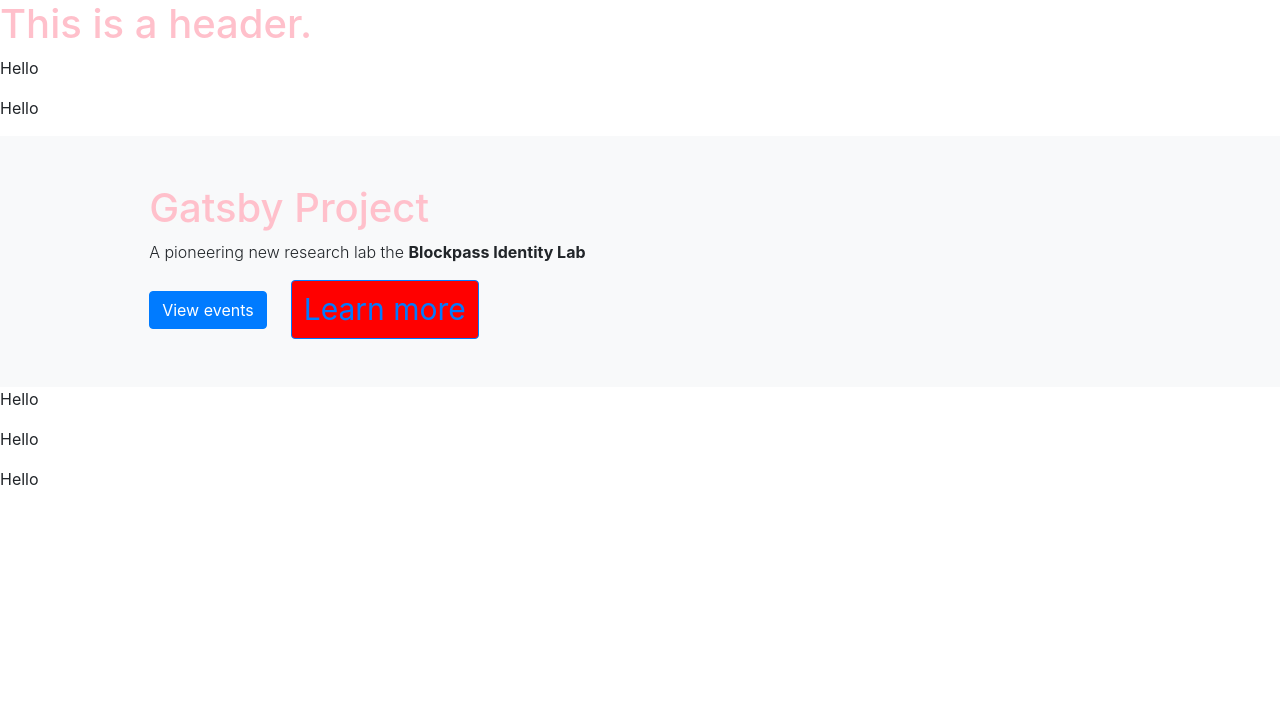
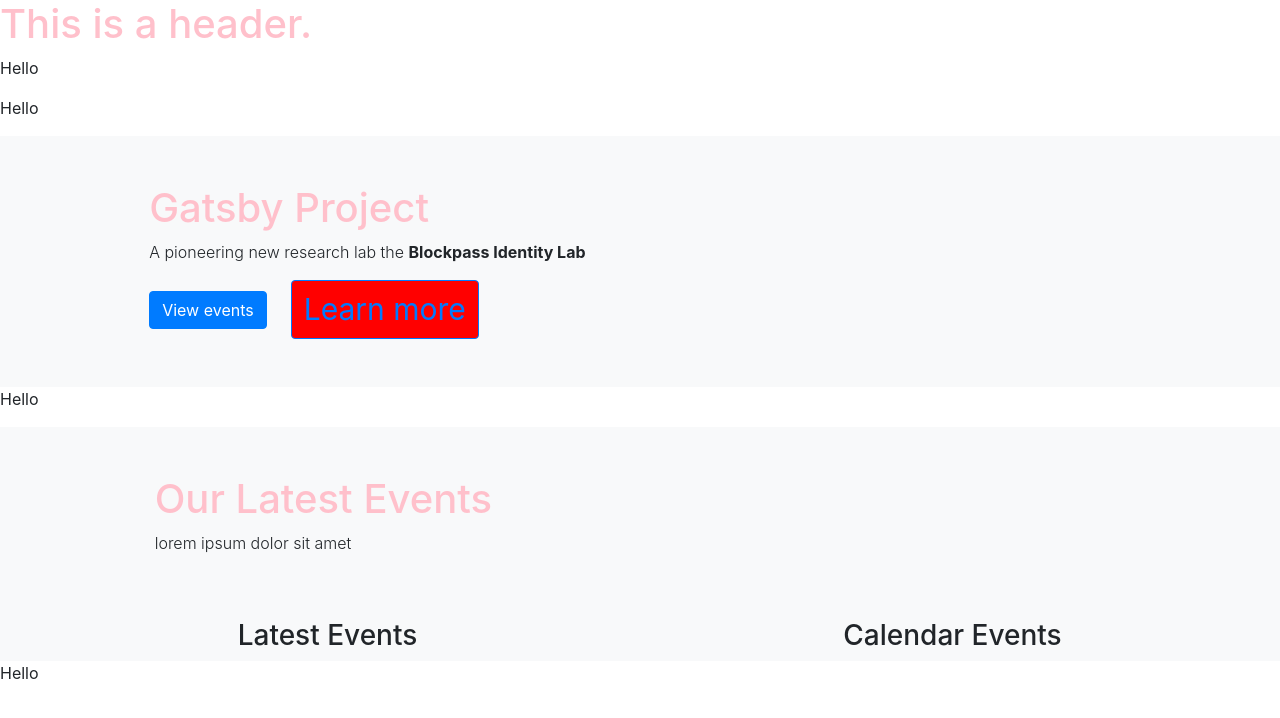
Before and after one commit to blockpass-identity-lab/bil-website, a Gatsby site: page / in a window 1280 px wide. Built offline with nearby package versions, Linux system fonts and the light colour scheme; Gatsby itself is replaced by a stand-in of ours.

Commit message:
events components uncommented

```diff
--- a/src/components/events.js
+++ b/src/components/events.js
@@ -2,25 +2,25 @@
 
 const Events = () => {
   return (
-  //   <div class="container-fluid bg-light">
-  //   <div class="row">
-  //     <div class="col-md-11 offset-1 p-5">
-  //       <h1>Our Latest Events</h1>
-  //       <p class="font-weight-light">lorem ipsum dolor sit amet</p>
-  //     </div>
-  //   </div>
-  //   <div class="container-fluid bg-light">
-  //     <div class="row">
-  //       <div class="col-md-6 col-sm-12">
-  //         <h3 class="text-md-center">Latest Events</h3>
-  //       </div>
-  //       <div class="col-md-6 col-sm-12">
-  //         <h3 class="text-md-center">Calendar Events</h3>
-  //       </div>
-  //     </div>
-  //   </div>
-  // </div>
-  <p>Hello</p>
+    <div class="container-fluid bg-light">
+    <div class="row">
+      <div class="col-md-11 offset-1 p-5">
+        <h1>Our Latest Events</h1>
+        <p class="font-weight-light">lorem ipsum dolor sit amet</p>
+      </div>
+    </div>
+    <div class="container-fluid bg-light">
+      <div class="row">
+        <div class="col-md-6 col-sm-12">
+          <h3 class="text-md-center">Latest Events</h3>
+        </div>
+        <div class="col-md-6 col-sm-12">
+          <h3 class="text-md-center">Calendar Events</h3>
+        </div>
+      </div>
+    </div>
+  </div>
+
   )
 }
 
```
